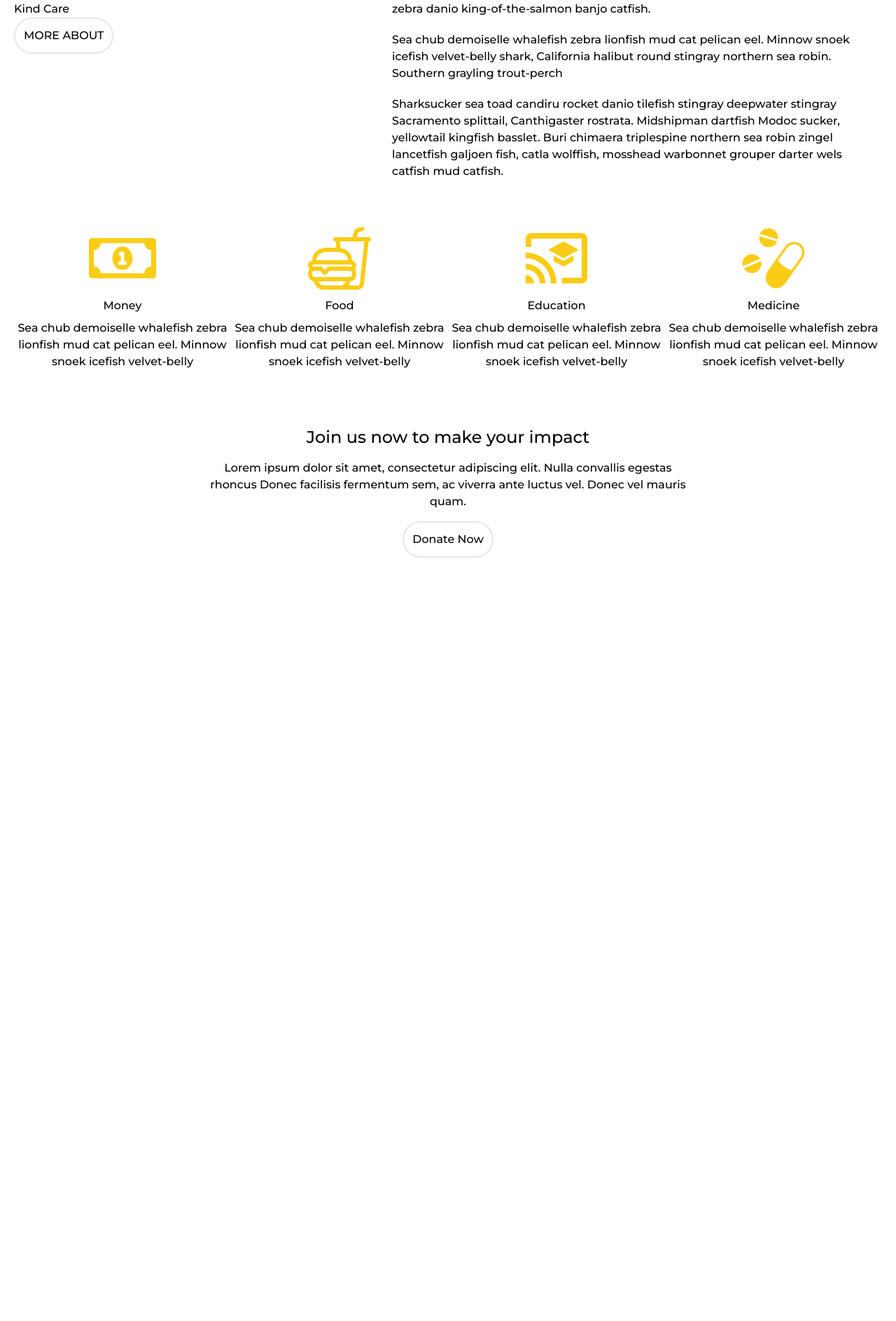
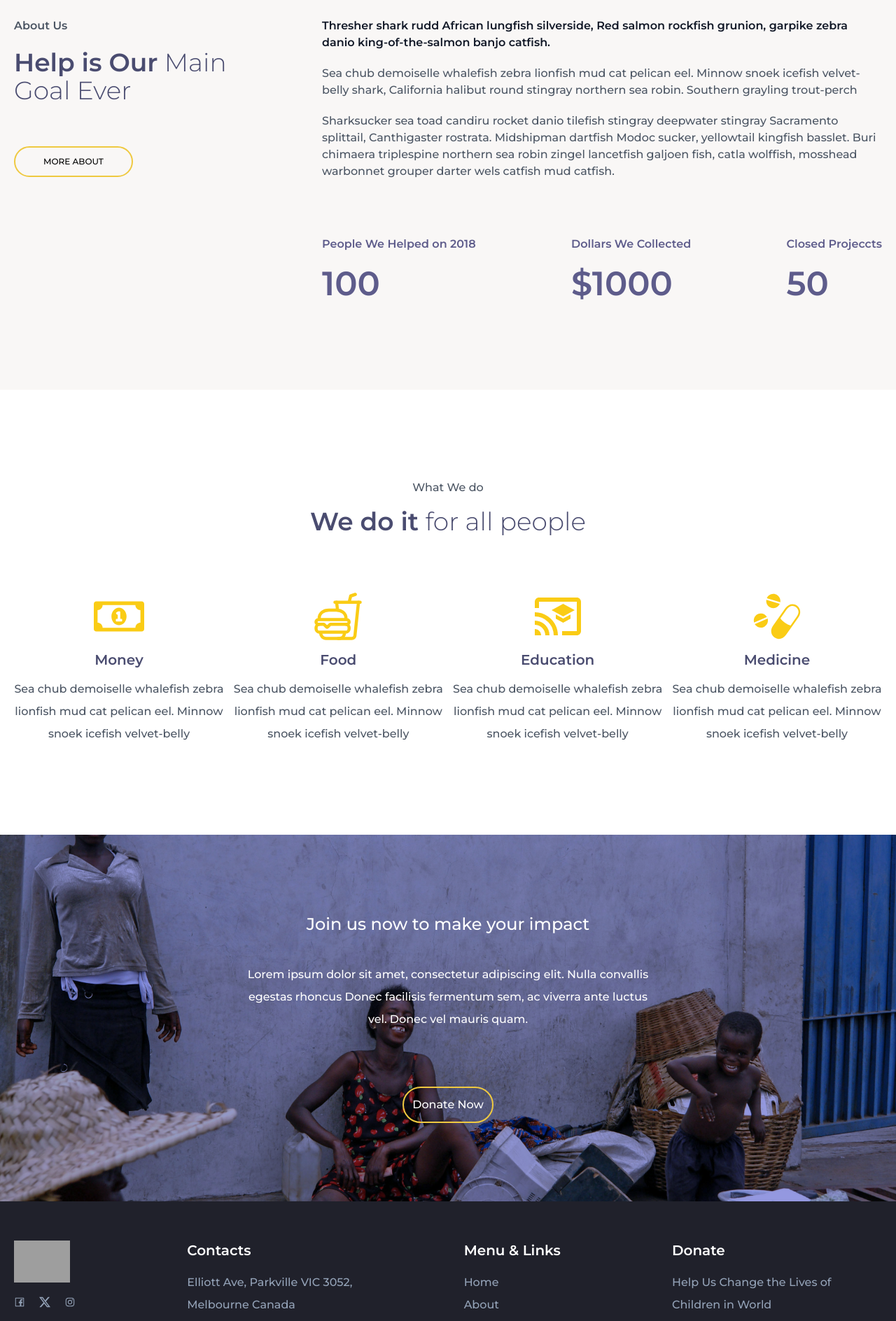
Before and after one commit to isiagi/kindcare, a Next.js app: page / in a window 1280 px wide. Shown: the part 884-2772 px from the top of the page at 70% size. Before the commit the page ends 1681 px from the top, so only its background shows below. Built offline with nearby package versions, Linux system fonts and the light colour scheme; grey boxes are pictures that could not be loaded.

Commit message:
chore: Adds more components to home page

```diff
--- a/app/components/banner/Banner.jsx
+++ b/app/components/banner/Banner.jsx
@@ -2,15 +2,17 @@ import React from "react";
 
 function Banner() {
   return (
-    <div>
+    <div className="bg-[url('/images/cha1.jpg')] bg-cover bg-center bg-[#4A4C70] bg-blend-overlay py-28">
       <div className="text-center">
-        <h2 className="text-2xl">Join us now to make your impact</h2>
-        <p className="max-w-[700px] mx-auto py-4">
+        <h2 className="text-2xl text-white">Join us now to make your impact</h2>
+        <p className="max-w-[600px] mx-auto py-10 leading-loose text-white">
           Lorem ipsum dolor sit amet, consectetur adipiscing elit. Nulla
           convallis egestas rhoncus Donec facilisis fermentum sem, ac viverra
           ante luctus vel. Donec vel mauris quam.
         </p>
-        <button className="border-2 rounded-full p-3">Donate Now</button>
+        <button className="border-2 rounded-full p-3 border-[#EFC940] text-white mt-10">
+          Donate Now
+        </button>
       </div>
     </div>
   );
--- /dev/null
+++ b/app/components/footer/Footer.jsx
@@ -0,0 +1,56 @@
+import Image from "next/image";
+import React from "react";
+
+import { AiOutlineFacebook } from "react-icons/ai";
+import { BsTwitterX } from "react-icons/bs";
+import { AiOutlineInstagram } from "react-icons/ai";
+
+function Footer() {
+  return (
+    <div className="bg-[#20212B] py-14">
+      <div className="px-5">
+        <div className="flex justify-between">
+          <div>
+            <Image src="/images/navpic.jpg" alt="" width={80} height={80} />
+            <div className="flex gap-5 pt-5 text-slate-400">
+              <AiOutlineFacebook />
+              <BsTwitterX />
+              <AiOutlineInstagram />
+            </div>
+          </div>
+          <div className="leading-loose text-slate-400">
+            <h3 className="text-white pb-4 font-semibold text-xl">Contacts</h3>
+            <p>Elliott Ave, Parkville VIC 3052,</p>
+            <p>Melbourne Canada</p>
+            <p>Phone: +31 85 964 47 25</p>
+            <p>Email: support@helpo.org</p>
+          </div>
+          <div className="leading-loose text-slate-400">
+            <h3 className="text-white pb-4 font-semibold text-xl">
+              Menu & Links
+            </h3>
+            <ul>
+              <li>Home</li>
+              <li>About</li>
+              <li>Services</li>
+              <li>Contact</li>
+            </ul>
+          </div>
+          <div className="leading-loose max-w-[300px] text-slate-400">
+            <h3 className="text-white pb-4 font-semibold text-xl">Donate</h3>
+            <p>Help Us Change the Lives of Children in World</p>
+            <button className="bg-[#EFC940] w-full py-2 rounded-full text-[#20212B] mt-5">
+              Donate
+            </button>
+          </div>
+        </div>
+        <div className="flex justify-between items-center pt-12 text-slate-400">
+          <p>&copy; KindCare 2024</p>
+          <p>Create by WittyLoop Tech</p>
+        </div>
+      </div>
+    </div>
+  );
+}
+
+export default Footer;
--- a/app/components/homeAbout/HomeAbout.jsx
+++ b/app/components/homeAbout/HomeAbout.jsx
@@ -1,31 +1,31 @@
 import React from "react";
-import { FaRegMoneyBillAlt } from "react-icons/fa";
-import { IoFastFoodOutline } from "react-icons/io5";
-import { MdOutlineCastForEducation } from "react-icons/md";
-import { GiMedicines } from "react-icons/gi";
 
 function HomeAbout() {
   return (
-    <div className="px-5 py-20">
+    <div className="px-5 py-32 bg-[#F9F7F6]">
       <div className="flex justify-between flex-wrap">
         <div>
-          <h3>About Us</h3>
-          <h2>Kind Care</h2>
-          <button className="border-2 rounded-full p-3">MORE ABOUT</button>
+          <h3 className="text-gray-600 font-semibold">About Us</h3>
+          <h2 className="text-4xl text-[#4A4C70] font-light max-w-[350px] py-5">
+            <span className="font-semibold">Help is Our</span> Main Goal Ever
+          </h2>
+          <button className="border-2 rounded-full py-3 px-10 mt-10 border-[#EFC940] text-xs">
+            MORE ABOUT
+          </button>
         </div>
-        <div className="max-w-[700px]">
-          <p>
+        <div className="max-w-[800px]">
+          <p className="text-gray-900 font-semibold">
             Thresher shark rudd African lungfish silverside, Red salmon rockfish
             grunion, garpike zebra danio king-of-the-salmon banjo catfish.
           </p>
 
-          <p className="py-5">
+          <p className="py-5 text-gray-600">
             Sea chub demoiselle whalefish zebra lionfish mud cat pelican eel.
             Minnow snoek icefish velvet-belly shark, California halibut round
             stingray northern sea robin. Southern grayling trout-perch
           </p>
 
-          <p>
+          <p className="pb-20 text-gray-600">
             Sharksucker sea toad candiru rocket danio tilefish stingray
             deepwater stingray Sacramento splittail, Canthigaster rostrata.
             Midshipman dartfish Modoc sucker, yellowtail kingfish basslet. Buri
@@ -33,47 +33,23 @@ function HomeAbout() {
             fish, catla wolffish, mosshead warbonnet grouper darter wels catfish
             mud catfish.
           </p>
-        </div>
-      </div>
-      <div className="flex items-center justify-between pt-16">
-        <div className="text-center">
-          <FaRegMoneyBillAlt className="text-8xl text-yellow-400 mx-auto" />
-          <div>
-            <h2 className="py-2">Money</h2>
-            <p>
-              Sea chub demoiselle whalefish zebra lionfish mud cat pelican eel.
-              Minnow snoek icefish velvet-belly
-            </p>
-          </div>
-        </div>
-        <div className="text-center">
-          <IoFastFoodOutline className="text-8xl text-yellow-400 mx-auto" />
-          <div>
-            <h2 className="py-2">Food</h2>
-            <p>
-              Sea chub demoiselle whalefish zebra lionfish mud cat pelican eel.
-              Minnow snoek icefish velvet-belly
-            </p>
-          </div>
-        </div>
-        <div className="text-center">
-          <MdOutlineCastForEducation className="text-8xl text-yellow-400 mx-auto" />
-          <div>
-            <h2 className="py-2">Education</h2>
-            <p>
-              Sea chub demoiselle whalefish zebra lionfish mud cat pelican eel.
-              Minnow snoek icefish velvet-belly
-            </p>
-          </div>
-        </div>
-        <div className="text-center">
-          <GiMedicines className="text-8xl text-yellow-400 mx-auto" />
-          <div>
-            <h2 className="py-2">Medicine</h2>
-            <p>
-              Sea chub demoiselle whalefish zebra lionfish mud cat pelican eel.
-              Minnow snoek icefish velvet-belly
-            </p>
+          <div className="flex justify-between items-center ">
+            <div>
+              <h2 className="text-[#5E5C8B] font-semibold">
+                People We Helped on 2018
+              </h2>
+              <h2 className="text-5xl text-[#5E5C8B] font-bold pt-5">100</h2>
+            </div>
+            <div>
+              <h2 className="text-[#5E5C8B] font-semibold">
+                Dollars We Collected
+              </h2>
+              <h2 className="text-5xl text-[#5E5C8B] font-bold pt-5">$1000</h2>
+            </div>
+            <div>
+              <h2 className="text-[#5E5C8B] font-semibold">Closed Projeccts</h2>
+              <h2 className="text-5xl text-[#5E5C8B] font-bold pt-5">50</h2>
+            </div>
           </div>
         </div>
       </div>
--- a/app/components/nav/Nav.jsx
+++ b/app/components/nav/Nav.jsx
@@ -32,19 +32,25 @@ function Nav() {
   const pathname = usePathname();
 
   return (
-    <div className="bg-gray-200 z-100 flex justify-between items-center px-5 min-h-[10vh] fixed w-full">
-      <Image src="/images/care.png" alt="" width="70" height="70" />
+    <div className="bg-white z-100 flex justify-between items-center px-5 min-h-[10vh] fixed w-full shadow-[rgba(0,0,15,0.3)_0px_4px_4px_0px]">
+      <Image src="/images/navpic.jpg" alt="" width="70" height="70" />
 
-      <ul className="flex gap-7 font-semibold text-blue-400">
+      <ul className="flex gap-12 text-md list-disc">
         {navArray.map(({ id, title, href }) => {
           const isActive = pathname.startsWith(href);
 
           return (
             <Link key={id} href={href} className={` `}>
-              <li>{title}</li>
+              <li
+                className={` ${
+                  isActive ? "text-[#5C5E8B]" : "text-slate-800"
+                } hover:text-[#5C5E8B]`}
+              >
+                {title}
+              </li>
               <div
-                className={`absolute h-[2px] w-[50px] bottom-0 ${
-                  isActive ? "bg-[#FEE429]" : ""
+                className={`absolute h-[3px] w-[50px] top-[2px] ${
+                  isActive ? "bg-[#EFC940] transition-all duration-1000" : ""
                 }`}
               />
             </Link>
@@ -52,7 +58,7 @@ function Nav() {
         })}
       </ul>
 
-      <button className="bg-[#FEE429] text-white rounded-md px-4 py-2">
+      <button className="bg-[#EFC940] text-white rounded-md px-4 py-2">
         Donate
       </button>
     </div>
--- /dev/null
+++ b/app/components/what/What.jsx
@@ -0,0 +1,66 @@
+import React from "react";
+import { FaRegMoneyBillAlt } from "react-icons/fa";
+import { IoFastFoodOutline } from "react-icons/io5";
+import { MdOutlineCastForEducation } from "react-icons/md";
+import { GiMedicines } from "react-icons/gi";
+
+function What() {
+  return (
+    <div className="py-32 px-5">
+      <div className="text-center">
+        <h3 className="text-gray-600">What We do</h3>
+        <h2 className="text-4xl text-[#4A4C70] font-light pt-4">
+          <span className="font-semibold">We do it</span> for all people
+        </h2>
+      </div>
+      <div className="flex items-center justify-between pt-20 flex-wrap">
+        <div className="text-center">
+          <FaRegMoneyBillAlt className="text-7xl text-yellow-400 mx-auto" />
+          <div>
+            <h2 className="py-3 text-[#4A4C70] font-semibold text-xl">Money</h2>
+            <p className="leading-loose max-w-[300px] text-gray-600">
+              Sea chub demoiselle whalefish zebra lionfish mud cat pelican eel.
+              Minnow snoek icefish velvet-belly
+            </p>
+          </div>
+        </div>
+        <div className="text-center">
+          <IoFastFoodOutline className="text-7xl text-yellow-400 mx-auto" />
+          <div>
+            <h2 className="py-3 text-[#4A4C70] font-semibold text-xl">Food</h2>
+            <p className="leading-loose max-w-[300px] text-gray-600">
+              Sea chub demoiselle whalefish zebra lionfish mud cat pelican eel.
+              Minnow snoek icefish velvet-belly
+            </p>
+          </div>
+        </div>
+        <div className="text-center">
+          <MdOutlineCastForEducation className="text-7xl text-yellow-400 mx-auto" />
+          <div>
+            <h2 className="py-3 text-[#4A4C70] font-semibold text-xl">
+              Education
+            </h2>
+            <p className="leading-loose max-w-[300px] text-gray-600">
+              Sea chub demoiselle whalefish zebra lionfish mud cat pelican eel.
+              Minnow snoek icefish velvet-belly
+            </p>
+          </div>
+        </div>
+        <div className="text-center">
+          <GiMedicines className="text-7xl text-yellow-400 mx-auto" />
+          <div>
+            <h2 className="py-3 text-[#4A4C70] font-semibold text-xl">
+              Medicine
+            </h2>
+            <p className="leading-loose max-w-[300px] text-gray-600">
+              Sea chub demoiselle whalefish zebra lionfish mud cat pelican eel.
+              Minnow snoek icefish velvet-belly
+            </p>
+          </div>
+        </div>
+      </div>
+    </div>
+  );
+}
+
+export default What;
--- a/app/layout.js
+++ b/app/layout.js
@@ -1,6 +1,7 @@
 import { Montserrat } from "next/font/google";
 import "./globals.css";
 import Nav from "./components/nav/Nav";
+import Footer from "./components/footer/Footer";
 
 const inter = Montserrat({
   subsets: ["latin"],
@@ -18,6 +19,7 @@ export default function RootLayout({ children }) {
       <body className={inter.className}>
         <Nav />
         {children}
+        <Footer />
       </body>
     </html>
   );
--- a/app/page.js
+++ b/app/page.js
@@ -1,6 +1,7 @@
 import Banner from "./components/banner/Banner";
 import Hero from "./components/hero/Hero";
 import HomeAbout from "./components/homeAbout/HomeAbout";
+import What from "./components/what/What";
 import Why from "./components/why/Why";
 
 export default function Home() {
@@ -8,6 +9,7 @@ export default function Home() {
     <div>
       <Hero />
       <HomeAbout />
+      <What />
       <Banner />
     </div>
   );
```
